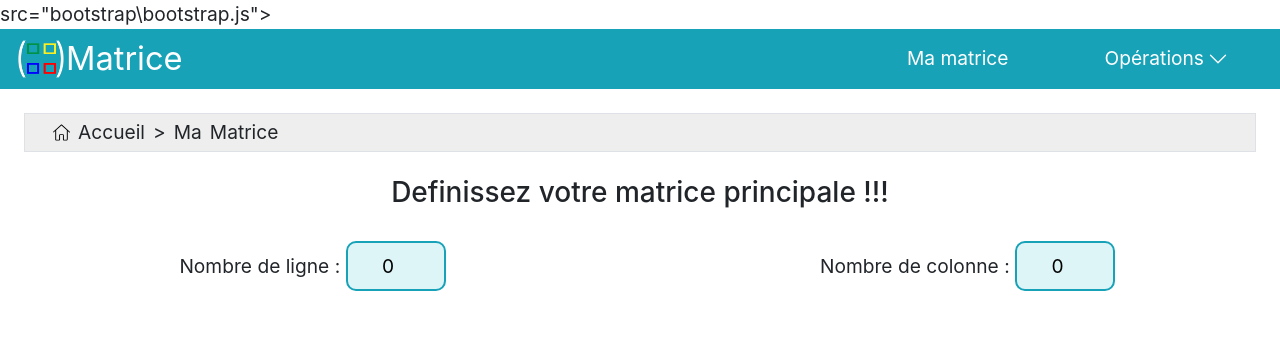
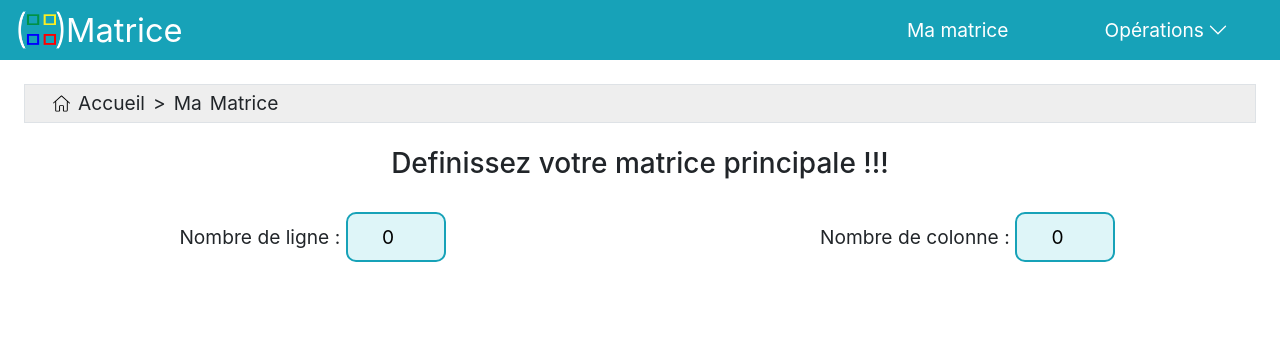
Before and after one commit to Johanu66/Matrice, a plain HTML site: page index.html in a window 1280 px wide. Drawn offline with nearby package versions, Linux system fonts and the light colour scheme.

Commit message:
Update index.html

```diff
--- a/index.html
+++ b/index.html
@@ -4,9 +4,9 @@
         <title>Matrice</title>
         <link rel="icon" href="logo_matrice.png">
         <link rel="stylesheet" href="https://stackpath.bootstrapcdn.com/bootstrap/4.4.1/css/bootstrap.min.css" integrity="sha384-Vkoo8x4CGsO3+Hhxv8T/Q5PaXtkKtu6ug5TOeNV6gBiFeWPGFN9MuhOf23Q9Ifjh" crossorigin="anonymous">
-	    <script src="https://code.jquery.com/jquery-3.4.1.slim.min.js" integrity="sha384-J6qa4849blE2+poT4WnyKhv5vZF5SrPo0iEjwBvKU7imGFAV0wwj1yYfoRSJoZ+n" crossorigin="anonymous"></script>
-	    <script src="https://cdn.jsdelivr.net/npm/popper.js@1.16.0/dist/umd/popper.min.js" integrity="sha384-Q6E9RHvbIyZFJoft+2mJbHaEWldlvI9IOYy5n3zV9zzTtmI3UksdQRVvoxMfooAo" crossorigin="anonymous"></script>
-	    <script src="https://stackpath.bootstrapcdn.com/bootstrap/4.4.1/js/bootstrap.min.js" integrity="sha384-wfSDF2E50Y2D1uUdj0O3uMBJnjuUD4Ih7YwaYd1iqfktj0Uod8GCExl3Og8ifwB6" crossorigin="anonymous"></script>src="bootstrap\bootstrap.js"></script>
+	<script src="https://code.jquery.com/jquery-3.4.1.slim.min.js" integrity="sha384-J6qa4849blE2+poT4WnyKhv5vZF5SrPo0iEjwBvKU7imGFAV0wwj1yYfoRSJoZ+n" crossorigin="anonymous"></script>
+	<script src="https://cdn.jsdelivr.net/npm/popper.js@1.16.0/dist/umd/popper.min.js" integrity="sha384-Q6E9RHvbIyZFJoft+2mJbHaEWldlvI9IOYy5n3zV9zzTtmI3UksdQRVvoxMfooAo" crossorigin="anonymous"></script>
+	<script src="https://stackpath.bootstrapcdn.com/bootstrap/4.4.1/js/bootstrap.min.js" integrity="sha384-wfSDF2E50Y2D1uUdj0O3uMBJnjuUD4Ih7YwaYd1iqfktj0Uod8GCExl3Og8ifwB6" crossorigin="anonymous"></script>
         <link rel="stylesheet" href="style.css">
     </head>
     <body>
```
